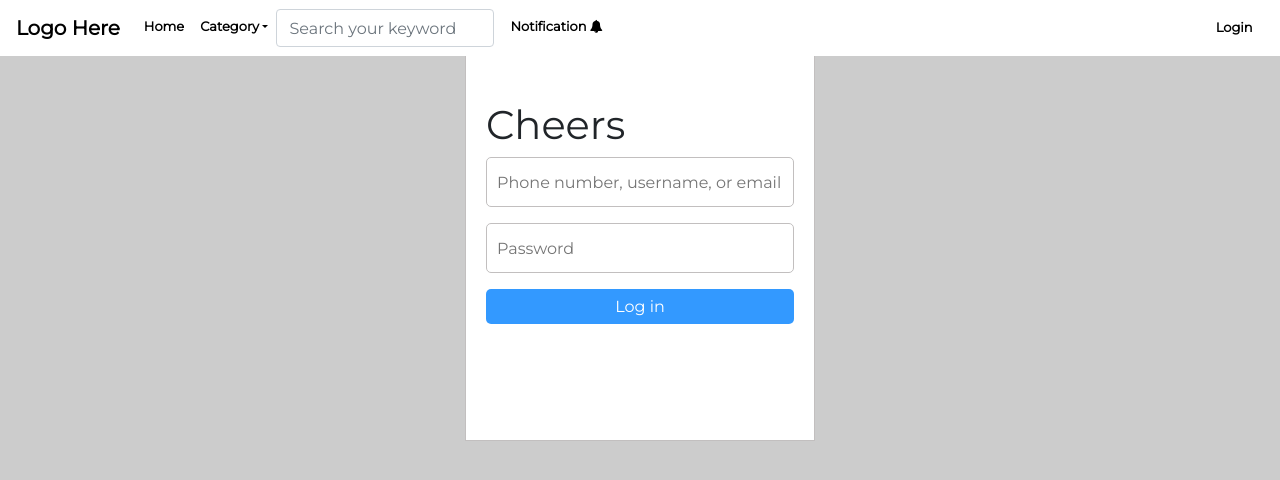
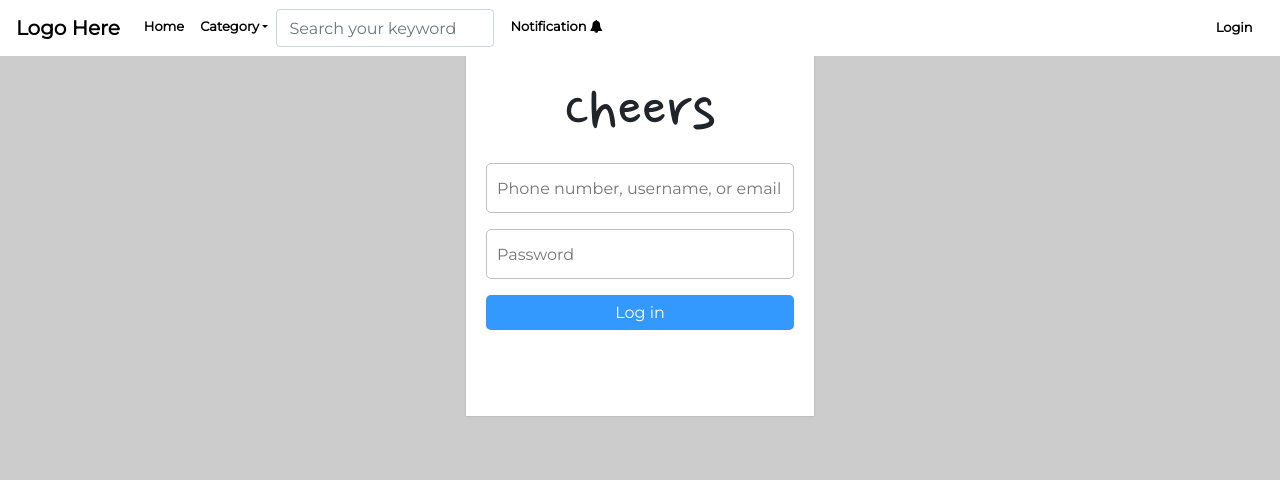
Before and after one commit to irabi01/blog_frontend, a React (Create React App) app: page /auth/login in a window 1280 px wide. Shown: the top 480 px of the page. Built offline with nearby package versions, Linux system fonts and the light colour scheme.

Commit message:
add some css to the form

```diff
--- a/src/App.css
+++ b/src/App.css
@@ -1,4 +1,5 @@
 @import url('https://fonts.googleapis.com/css?family=Montserrat');
+@import url('https://fonts.googleapis.com/css?family=Nanum+Pen+Script');
 
 
 /* navigation style */
@@ -94,7 +95,12 @@
 .login_part{
     background: #fff;
     border: 1px solid #c2bfbf;
-    padding: 100px 20px;
+    padding: 70px 20px;
+}
+.login_part h1{
+    text-align: center;
+    font-family: 'Nanum Pen Script', cursive;
+    font-size: 70px;
 }
 .login_part form input{
     width: 100%;
```
